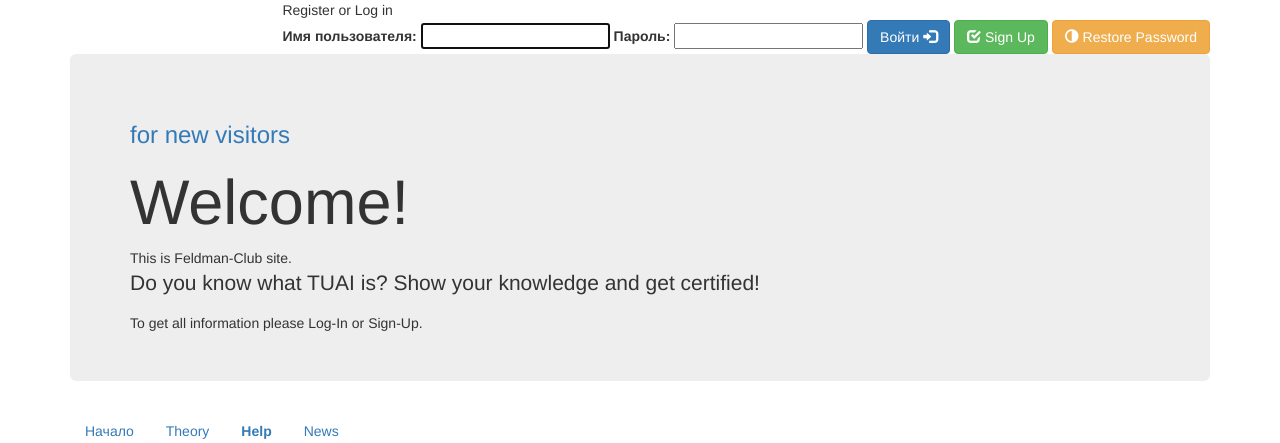
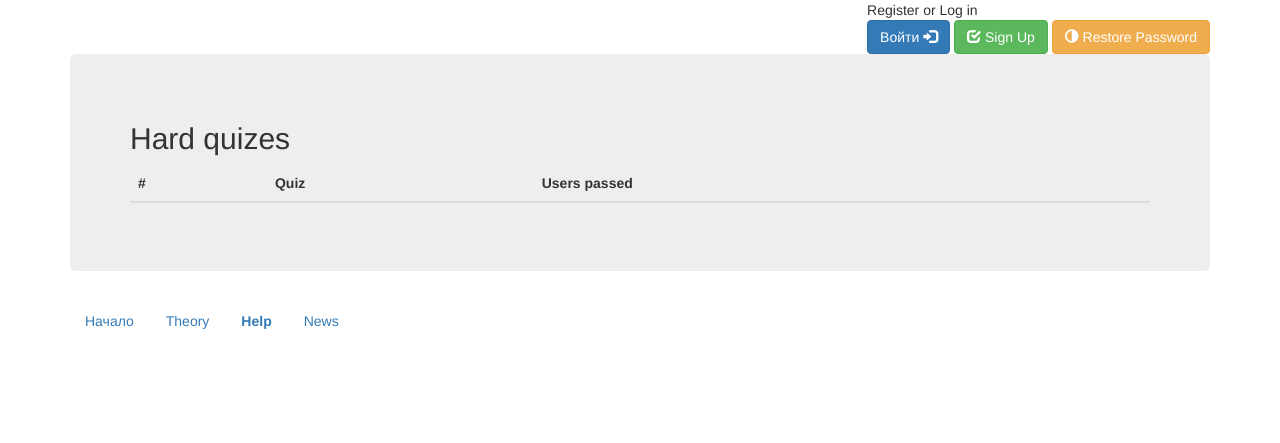
Before and after one commit to jfeldman777/feldman-club, a Django app: page /hard_quiz/ in a window 1280 px wide. Shown: the top 443 px of the page. Run offline with Django 3.2, Linux system fonts and the light colour scheme; data comes from the database, SQL or seed files in the repository; lists and menus that the app fills with data are empty; some libraries are stand-ins or nearby versions.

Commit message:
hard quiz

```diff
--- a/club/urls.py
+++ b/club/urls.py
@@ -7,5 +7,6 @@ urlpatterns = [
     url('^map/', views.map, name='map'),
     url('^news/', views.news, name='news'),
     url('^other/', views.other, name='other'),
+    url('^hard_quiz/', views.hard_quiz, name='hard_quiz'),
     url('^', views.index, name='index'),
 ]
--- a/club/views.py
+++ b/club/views.py
@@ -103,6 +103,32 @@ def password_change_done(request):
 def password_reset_done(request):
     return msg(request, 'Your password was changed successfully!')
 
+def hard_quiz(request):
+    qq = list(Quiz.objects.filter(draft=False))
+    nq = len(qq)
+
+    qs = set()
+    if not request.user.is_anonymous:
+        ks = ExamEvent.objects.all()
+
+        for exam in ks:
+            if exam.result >= 99:
+                pair = (exam.user,exam.quiz)
+                qs.add(pair)
+
+    qz_done_cases = [quiz for user,quiz in qs]
+    dic = Counter(qz_done_cases)
+    quiz_done_list = sorted(dic.items(), key=itemgetter(1))
+
+    tab = []
+    for i in range(len(quiz_done_list)):
+        t = [quiz_done_list[i][0],quiz_done_list[i][1],i+1]
+        tab.append(t)
+
+    return render(request,'hard_quiz.html',
+        {'qzs':tab,
+        })
+
 def other(request):
     qq = list(Quiz.objects.filter(draft=False))
     nq = len(qq)
--- a/templates/base1.html
+++ b/templates/base1.html
@@ -94,6 +94,11 @@
           </a>
         </li>
 
+        <li class="nav-item">
+          <a class="nav-link" href="/hard_quiz/">
+            {% trans 'Hard quizes' %}
+          </a>
+        </li>
 {% endif %}
       </ul>
 
--- /dev/null
+++ b/templates/hard_quiz.html
@@ -0,0 +1,33 @@
+{% extends "base1.html" %}
+{% load i18n %}
+
+{% block content %}
+<h2>
+{% trans 'Hard quizes' %}
+</h2>
+<table class="table table-inverse">
+  <thead>
+    <tr>
+      <th>#</th>
+      <th>{% trans 'Quiz' %}
+      </th>
+      <th>{% trans 'Users passed' %}</th>
+      </tr>
+  </thead>
+  <tbody>
+  {% for x,y,z in qzs %}
+
+    <tr>
+  <th scope="row">{{z}}</th>
+  <td>
+       {{x}}
+  </td><td>
+  {{y}}
+    </td>
+</tr>
+  {% endfor %}
+</tbody>
+</table>
+
+</p>
+{% endblock %}
```
Also changed, not shown: club/locale/ru/LC_MESSAGES/django.po, essay/locale/ru/LC_MESSAGES/django.po, locale/ru/LC_MESSAGES/django.po, multichoice/locale/ru/LC_MESSAGES/django.po, quiz/locale/ru/LC_MESSAGES/django.po, true_false/locale/ru/LC_MESSAGES/django.po, 6 other files.
